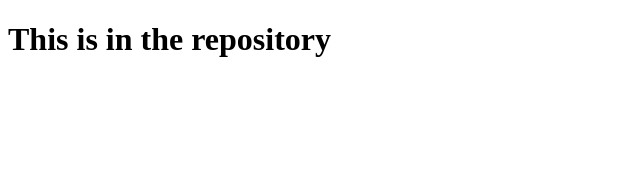
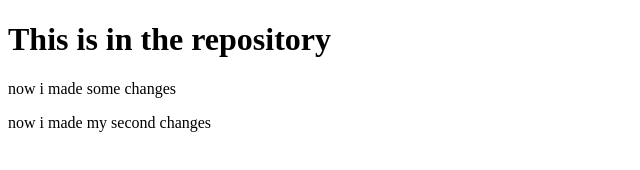
Before and after one commit to MrTBrown/Repo, a plain HTML site: page index.html in a window 1280 px wide. Shown: the whole page, without its empty margins (0-640 px from the left). Drawn offline with Linux system fonts and the light colour scheme.

Commit message:
I made 2nd changes

```diff
--- a/index.html
+++ b/index.html
@@ -8,5 +8,7 @@
 </head>
 <body>
     <h1>This is in the repository</h1>
+    <p> now i made some changes</p>
+    <p> now i made my second changes</p>
 </body>
 </html>
```
